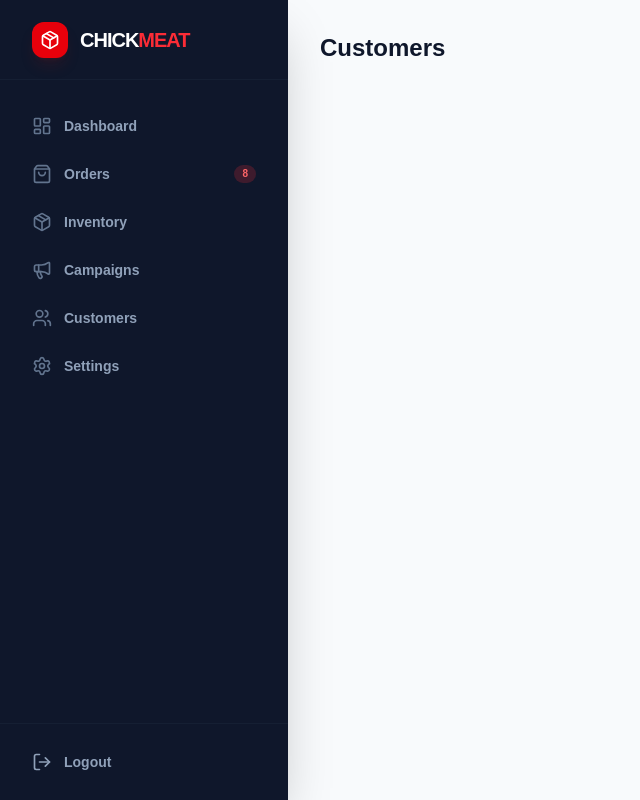
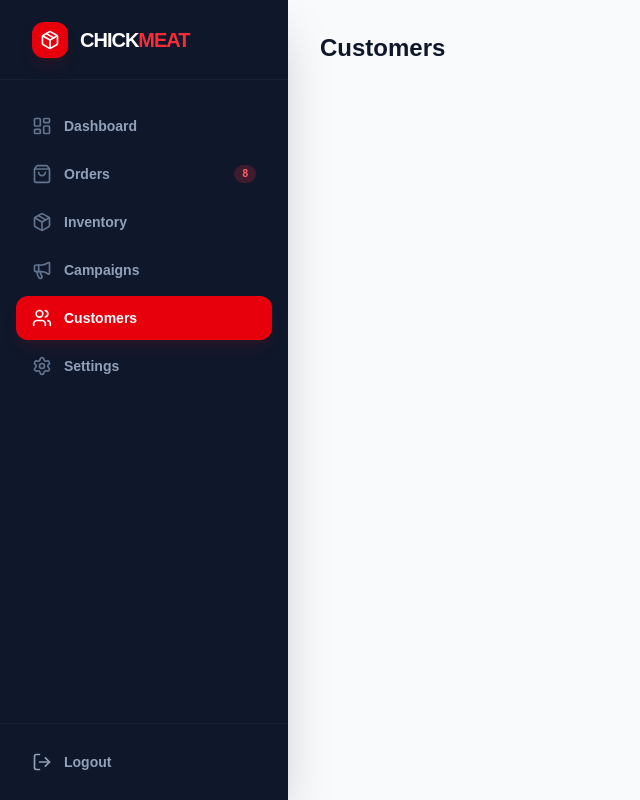
Before and after one commit to shr-x/frontend, a Next.js app: page /customers in a window 1280 px wide. Shown: the whole page, without its empty margins (0-640 px from the left). Built offline with nearby package versions, Linux system fonts and the light colour scheme.

Commit message:
first commit

```diff
--- a/src/app/analytics/page.tsx
+++ b/src/app/analytics/page.tsx
@@ -1,10 +1,14 @@
-import React from 'react';
+'use client';
+
+import React, { useState } from 'react';
 import { Sidebar } from '@/components/admin/Sidebar';
 
 export default function AnalyticsPage() {
+  const [activeTab, setActiveTab] = useState('analytics');
+
   return (
     <div className="flex h-screen bg-slate-50">
-      <Sidebar />
+      <Sidebar activeTab={activeTab} setActiveTab={setActiveTab} />
       <div className="flex-1 flex flex-col overflow-hidden">
         <main className="flex-1 overflow-y-auto p-8">
           <div className="max-w-7xl mx-auto space-y-8">
--- a/src/app/customers/page.tsx
+++ b/src/app/customers/page.tsx
@@ -1,10 +1,14 @@
-import React from 'react';
+'use client';
+
+import React, { useState } from 'react';
 import { Sidebar } from '@/components/admin/Sidebar';
 
 export default function CustomersPage() {
+  const [activeTab, setActiveTab] = useState('customers');
+
   return (
     <div className="flex h-screen bg-slate-50">
-      <Sidebar />
+      <Sidebar activeTab={activeTab} setActiveTab={setActiveTab} />
       <div className="flex-1 flex flex-col overflow-hidden">
         <main className="flex-1 overflow-y-auto p-8">
           <div className="max-w-7xl mx-auto space-y-8">
--- a/src/app/marketing/page.tsx
+++ b/src/app/marketing/page.tsx
@@ -1,10 +1,14 @@
-import React from 'react';
+'use client';
+
+import React, { useState } from 'react';
 import { Sidebar } from '@/components/admin/Sidebar';
 
 export default function MarketingPage() {
+  const [activeTab, setActiveTab] = useState('campaigns');
+
   return (
     <div className="flex h-screen bg-slate-50">
-      <Sidebar />
+      <Sidebar activeTab={activeTab} setActiveTab={setActiveTab} />
       <div className="flex-1 flex flex-col overflow-hidden">
         <main className="flex-1 overflow-y-auto p-8">
           <div className="max-w-7xl mx-auto space-y-8">
--- a/src/app/orders/page.tsx
+++ b/src/app/orders/page.tsx
@@ -1,11 +1,15 @@
-import React from 'react';
+'use client';
+
+import React, { useState } from 'react';
 import { Sidebar } from '@/components/admin/Sidebar';
 import { OrderList } from '@/components/admin/OrderList';
 
 export default function OrdersPage() {
+  const [activeTab, setActiveTab] = useState('orders');
+
   return (
     <div className="flex h-screen bg-slate-50">
-      <Sidebar />
+      <Sidebar activeTab={activeTab} setActiveTab={setActiveTab} />
       <div className="flex-1 flex flex-col overflow-hidden">
         <main className="flex-1 overflow-y-auto p-8">
           <div className="max-w-7xl mx-auto space-y-8">
--- a/src/app/products/page.tsx
+++ b/src/app/products/page.tsx
@@ -1,11 +1,15 @@
-import React from 'react';
+'use client';
+
+import React, { useState } from 'react';
 import { Sidebar } from '@/components/admin/Sidebar';
 import { ProductList } from '@/components/admin/ProductList';
 
 export default function ProductsPage() {
+  const [activeTab, setActiveTab] = useState('inventory');
+
   return (
     <div className="flex h-screen bg-slate-50">
-      <Sidebar />
+      <Sidebar activeTab={activeTab} setActiveTab={setActiveTab} />
       <div className="flex-1 flex flex-col overflow-hidden">
         <main className="flex-1 overflow-y-auto p-8">
           <div className="max-w-7xl mx-auto space-y-8">
--- a/src/app/settings/page.tsx
+++ b/src/app/settings/page.tsx
@@ -1,10 +1,14 @@
-import React from 'react';
+'use client';
+
+import React, { useState } from 'react';
 import { Sidebar } from '@/components/admin/Sidebar';
 
 export default function SettingsPage() {
+  const [activeTab, setActiveTab] = useState('settings');
+
   return (
     <div className="flex h-screen bg-slate-50">
-      <Sidebar />
+      <Sidebar activeTab={activeTab} setActiveTab={setActiveTab} />
       <div className="flex-1 flex flex-col overflow-hidden">
         <main className="flex-1 overflow-y-auto p-8">
           <div className="max-w-7xl mx-auto space-y-8">
```
